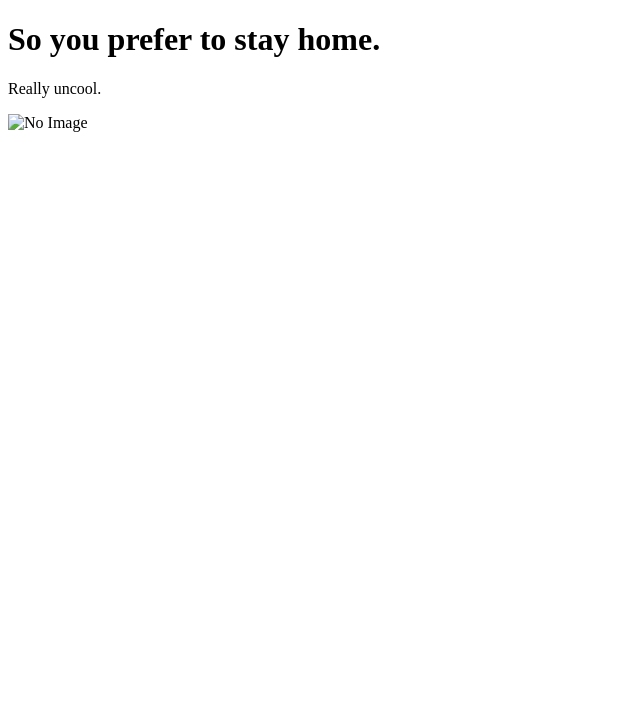
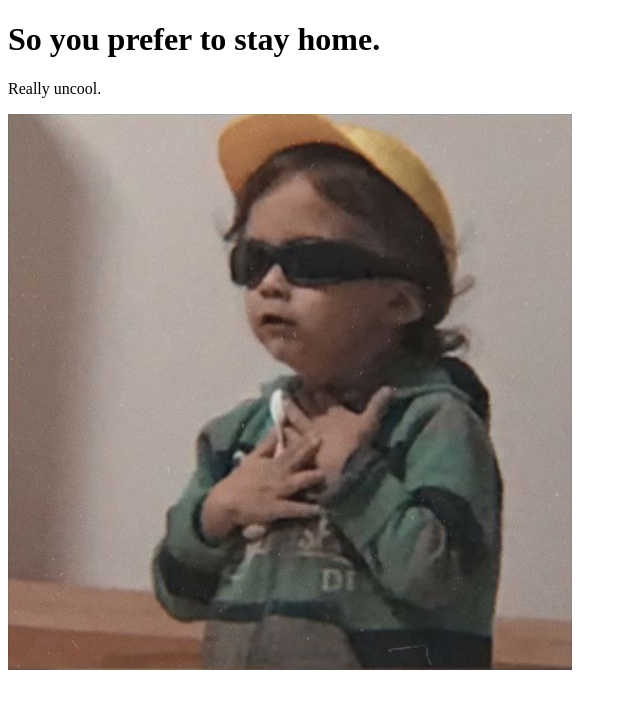
Before and after one commit to milanagm/LeWagon.22.06.24, a plain HTML site: page No.html in a window 1280 px wide. Shown: the whole page, without its empty margins (0-640 px from the left). Drawn offline with Linux system fonts and the light colour scheme; a web font is replaced by a local one.

Commit message:
Update No.html
updated bc no image folder

```diff
--- a/No.html
+++ b/No.html
@@ -14,7 +14,7 @@
     <p> Really uncool. <p>
   </div>
   <div class="answer">
-    <img src="images/ee39f5836a6e2a53eb4d67cf2b99e698.jpg" alt="No Image" />
+    <img src="sad.jpg" alt="No Image" />
   </div>
 </body>
 
```
